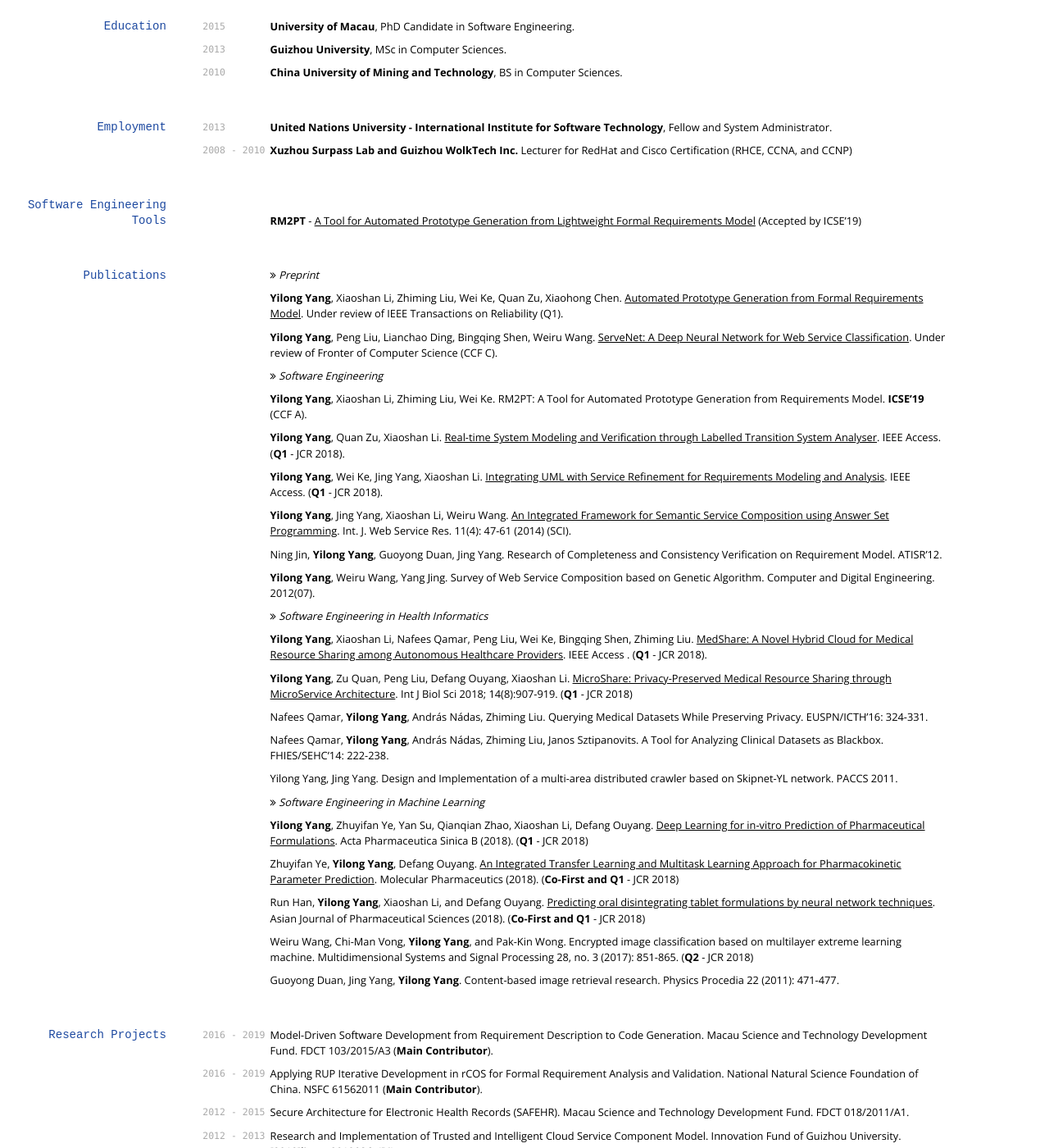
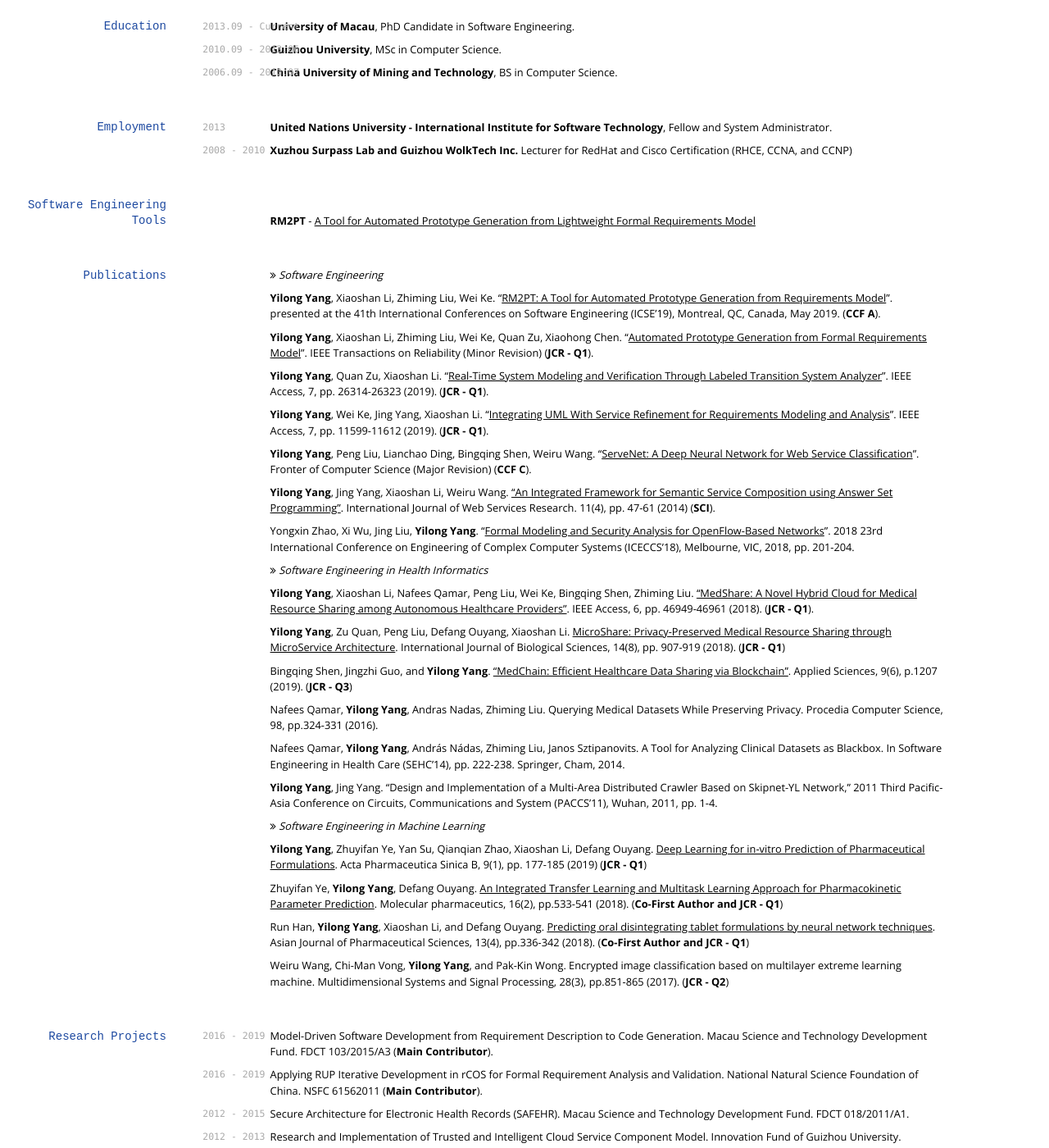
Before and after one commit to yylonly/yylonly.github.io, a Jekyll site: the page built from index.md, in a window 1280 px wide and 1400 px high, scrolled down 280 px. Shown: the whole window at 82% size. Built offline with Jekyll 4.4.1, drawn with Linux system fonts in a browser that asks for light colours; nearby versions of some CDN libraries; some web fonts are replaced.

Commit message:
update references

```diff
--- a/index.md
+++ b/index.md
@@ -21,11 +21,11 @@
 
 ## Education
 
-`2015` **University of Macau**, PhD Candidate in Software Engineering.
+`2013.09 - Current` **University of Macau**, PhD Candidate in Software Engineering.
 
-`2013` **Guizhou University**, MSc in Computer Sciences.
+`2010.09 - 2013.06` **Guizhou University**, MSc in Computer Science.
 
-`2010` **China University of Mining and Technology**, BS in Computer Sciences.
+`2006.09 - 2010.07` **China University of Mining and Technology**, BS in Computer Science.
 
 
 ## Employment
@@ -37,55 +37,50 @@
 
 ## Software Engineering Tools
 
-**RM2PT** - [A Tool for Automated Prototype Generation from Lightweight Formal Requirements Model](http://rm2pt.mydreamy.net) (Accepted by ICSE'19)
+**RM2PT** - [A Tool for Automated Prototype Generation from Lightweight Formal Requirements Model](http://rm2pt.mydreamy.net)
 
 ## Publications
 
-<i class="fa fa-angle-double-right" aria-hidden="true"></i> *Preprint*
-
-**Yilong Yang**, Xiaoshan Li, Zhiming Liu, Wei Ke, Quan Zu, Xiaohong Chen. [Automated Prototype Generation from Formal Requirements Model](https://www.researchgate.net/publication/327392292_Automated_Prototype_Generation_from_Formal_Requirements_Model). Under review of IEEE Transactions on Reliability (Q1).
-
-**Yilong Yang**, Peng Liu, Lianchao Ding, Bingqing Shen, Weiru Wang. [ServeNet: A Deep Neural Network for Web Service Classification](https://www.researchgate.net/publication/325778290_ServeNet_A_Deep_Neural_Network_for_Web_Service_Classification). Under review of Fronter of Computer Science (CCF C).
-
 <i class="fa fa-angle-double-right" aria-hidden="true"></i> *Software Engineering*
 
-**Yilong Yang**, Xiaoshan Li, Zhiming Liu, Wei Ke. RM2PT: A Tool for Automated Prototype Generation from Requirements Model. **ICSE'19** (CCF A).
+**Yilong Yang**, Xiaoshan Li, Zhiming Liu, Wei Ke. "[RM2PT: A Tool for Automated Prototype Generation from Requirements Model](https://2019.icse-conferences.org/event/icse-2019-demonstrations-rm2pt-a-tool-for-automated-prototype-generation-fromrequirements-model)". presented at the 41th International Conferences on Software Engineering (ICSE'19), Montreal, QC, Canada, May 2019. (**CCF A**).
 
-**Yilong Yang**, Quan Zu, Xiaoshan Li. [Real-time System Modeling and Verification through Labelled Transition System Analyser](https://www.researchgate.net/publication/323771072_Real-time_System_Modeling_and_Verification_through_Labeled_Transition_System_Analyser_LTSA). IEEE Access. (**Q1** - JCR 2018).
+**Yilong Yang**, Xiaoshan Li, Zhiming Liu, Wei Ke, Quan Zu, Xiaohong Chen. "[Automated Prototype Generation from Formal Requirements Model](http://arxiv.org/abs/1808.10657)". IEEE Transactions on Reliability (Minor Revision) (**JCR - Q1**).
 
-**Yilong Yang**, Wei Ke, Jing Yang, Xiaoshan Li. [Integrating UML with Service Refinement for Requirements Modeling and Analysis](https://www.researchgate.net/publication/330216334_Integrating_UML_with_Service_Refinement_for_Requirements_Modeling_and_Analysis). IEEE Access. (**Q1** - JCR 2018).
+**Yilong Yang**, Quan Zu, Xiaoshan Li. "[Real-Time System Modeling and Verification Through Labeled Transition System Analyzer](https://doi.org/10.1109/ACCESS.2019.2899761)". IEEE Access, 7, pp. 26314-26323 (2019). (**JCR - Q1**).
 
-**Yilong Yang**, Jing Yang, Xiaoshan Li, Weiru Wang. [An Integrated Framework for Semantic Service Composition using Answer Set Programming](https://www.researchgate.net/publication/273772848_An_integrated_framework_for_semantic_service_composition_using_answer_set_programming). Int. J. Web Service Res. 11(4): 47-61 (2014) (SCI).
+**Yilong Yang**, Wei Ke, Jing Yang, Xiaoshan Li. "[Integrating UML With Service Refinement for Requirements Modeling and Analysis](https://doi.org/10.1109/ACCESS.2019.2892082)". IEEE Access, 7, pp. 11599-11612 (2019). (**JCR - Q1**).
 
-Ning Jin, **Yilong Yang**, Guoyong Duan, Jing Yang. Research of Completeness and Consistency Verification on Requirement Model. ATISR'12.
+**Yilong Yang**, Peng Liu, Lianchao Ding, Bingqing Shen, Weiru Wang. "[ServeNet: A Deep Neural Network for Web Service Classification](http://arxiv.org/abs/1806.05437)". Fronter of Computer Science (Major Revision) (**CCF C**).
 
-**Yilong Yang**, Weiru Wang, Yang Jing. Survey of Web Service Composition based on Genetic Algorithm. Computer and Digital Engineering. 2012(07).
+**Yilong Yang**, Jing Yang, Xiaoshan Li, Weiru Wang. ["An Integrated Framework for Semantic Service Composition using Answer Set Programming"](https://doi.org/10.4018/IJWSR.2014100104). International Journal of Web Services Research. 11(4), pp. 47-61 (2014) (**SCI**).
+
+Yongxin Zhao, Xi Wu, Jing Liu, **Yilong Yang**. "[Formal Modeling and Security Analysis for OpenFlow-Based Networks](https://doi.org/10.1109/ICECCS2018.2018.00032)". 2018 23rd International Conference on Engineering of Complex Computer Systems (ICECCS'18), Melbourne, VIC, 2018, pp. 201-204.
 
 <i class="fa fa-angle-double-right" aria-hidden="true"></i> *Software Engineering in Health Informatics*
 
-**Yilong Yang**, Xiaoshan Li, Nafees Qamar, Peng Liu, Wei Ke, Bingqing Shen, Zhiming Liu. [MedShare: A Novel Hybrid Cloud for Medical Resource Sharing among Autonomous Healthcare Providers](https://www.researchgate.net/publication/327027574_MedShare_A_Novel_Hybrid_Cloud_for_Medical_Resource_Sharing_among_Autonomous_Healthcare_Providers). IEEE Access . (**Q1** - JCR 2018).
+**Yilong Yang**, Xiaoshan Li, Nafees Qamar, Peng Liu, Wei Ke, Bingqing Shen, Zhiming Liu. ["MedShare: A Novel Hybrid Cloud for Medical Resource Sharing among Autonomous Healthcare Providers"](https://doi.org/10.1109/ACCESS.2018.2865535). IEEE Access, 6, pp. 46949-46961 (2018). (**JCR - Q1**).
 
-**Yilong Yang**, Zu Quan, Peng Liu, Defang Ouyang, Xiaoshan Li. [MicroShare: Privacy-Preserved Medical Resource Sharing through MicroService Architecture](https://www.researchgate.net/publication/325518439_MicroShare_Privacy-Preserved_Medical_Resource_Sharing_through_MicroService_Architecture). Int J Biol Sci 2018; 14(8):907-919. (**Q1** - JCR 2018)
+**Yilong Yang**, Zu Quan, Peng Liu, Defang Ouyang, Xiaoshan Li. [MicroShare: Privacy-Preserved Medical Resource Sharing through MicroService Architecture](https://doi.org/10.7150/ijbs.24617). International Journal of Biological Sciences, 14(8), pp. 907-919 (2018). (**JCR - Q1**)
 
-Nafees Qamar, **Yilong Yang**, András Nádas, Zhiming Liu. Querying Medical Datasets While Preserving Privacy. EUSPN/ICTH'16: 324-331.
+Bingqing Shen, Jingzhi Guo, and **Yilong Yang**. ["MedChain: Efficient Healthcare Data Sharing via Blockchain"](https://doi.org/10.3390/app9061207). Applied Sciences, 9(6), p.1207 (2019). (**JCR - Q3**)
 
-Nafees Qamar, **Yilong Yang**, András Nádas, Zhiming Liu, Janos Sztipanovits. A Tool for Analyzing Clinical Datasets as Blackbox. FHIES/SEHC'14: 222-238.
+Nafees Qamar, **Yilong Yang**, Andras Nadas, Zhiming Liu. Querying Medical Datasets While Preserving Privacy. Procedia Computer Science, 98, pp.324-331 (2016).
 
-Yilong Yang, Jing Yang. Design and Implementation of a multi-area distributed crawler based on Skipnet-YL network. PACCS 2011.
+Nafees Qamar, **Yilong Yang**, András Nádas, Zhiming Liu, Janos Sztipanovits. A Tool for Analyzing Clinical Datasets as Blackbox. In Software Engineering in Health Care (SEHC'14), pp. 222-238. Springer, Cham, 2014.
+
+**Yilong Yang**, Jing Yang. "Design and Implementation of a Multi-Area Distributed Crawler Based on Skipnet-YL Network," 2011 Third Pacific-Asia Conference on Circuits, Communications and System (PACCS'11), Wuhan, 2011, pp. 1-4.
 
 <i class="fa fa-angle-double-right" aria-hidden="true"></i>
  *Software Engineering in Machine Learning*
 
-**Yilong Yang**, Zhuyifan Ye, Yan Su, Qianqian Zhao, Xiaoshan Li, Defang Ouyang. [Deep Learning for in-vitro Prediction of Pharmaceutical Formulations](https://www.researchgate.net/publication/327496228_Deep_learning_for_in_vitro_prediction_of_pharmaceutical_formulations). Acta Pharmaceutica Sinica B (2018). (**Q1** - JCR 2018)
+**Yilong Yang**, Zhuyifan Ye, Yan Su, Qianqian Zhao, Xiaoshan Li, Defang Ouyang. [Deep Learning for in-vitro Prediction of Pharmaceutical Formulations](https://doi.org/10.1016/j.apsb.2018.09.010). Acta Pharmaceutica Sinica B, 9(1), pp. 177-185 (2019)  (**JCR - Q1**)
 
-Zhuyifan Ye, **Yilong Yang**, Defang Ouyang. [An Integrated Transfer Learning and Multitask Learning Approach for Pharmacokinetic Parameter Prediction](https://www.researchgate.net/publication/329821566_An_Integrated_Transfer_Learning_and_Multitask_Learning_Approach_for_Pharmacokinetic_Parameter_Prediction). Molecular Pharmaceutics (2018). (**Co-First and Q1** - JCR 2018)
+Zhuyifan Ye, **Yilong Yang**, Defang Ouyang. [An Integrated Transfer Learning and Multitask Learning Approach for Pharmacokinetic Parameter Prediction](https://doi.org/10.1021/acs.molpharmaceut.8b00816). Molecular pharmaceutics, 16(2), pp.533-541 (2018). (**Co-First Author and JCR - Q1**)
 
-Run Han, **Yilong Yang**, Xiaoshan Li, and Defang Ouyang. [Predicting oral disintegrating tablet formulations by neural network techniques](https://www.researchgate.net/publication/322902289_Predicting_Oral_Disintegrating_Tablet_Formulations_by_Neural_Network_Techniques). Asian Journal of Pharmaceutical Sciences (2018). (**Co-First and Q1** - JCR 2018)
+Run Han, **Yilong Yang**, Xiaoshan Li, and Defang Ouyang. [Predicting oral disintegrating tablet formulations by neural network techniques](https://doi.org/10.1016/j.ajps.2018.01.003). Asian Journal of Pharmaceutical Sciences, 13(4), pp.336-342 (2018). (**Co-First Author and JCR - Q1**)
 
-Weiru Wang, Chi-Man Vong, **Yilong Yang**, and Pak-Kin Wong. Encrypted image classification based on multilayer extreme learning machine. Multidimensional Systems and Signal Processing 28, no. 3 (2017): 851-865. (**Q2** - JCR 2018)
-
-Guoyong Duan, Jing Yang, **Yilong Yang**. Content-based image retrieval research. Physics Procedia 22 (2011): 471-477.
-
+Weiru Wang, Chi-Man Vong, **Yilong Yang**, and Pak-Kin Wong. Encrypted image classification based on multilayer extreme learning machine. Multidimensional Systems and Signal Processing, 28(3), pp.851-865 (2017). (**JCR - Q2**)
 
 
 
```
